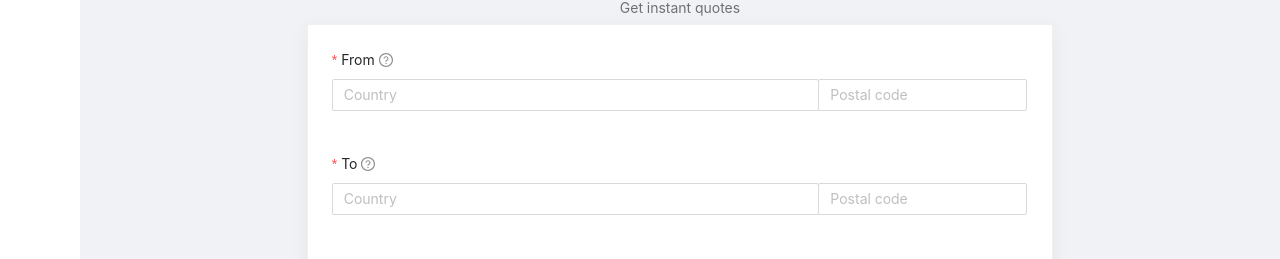
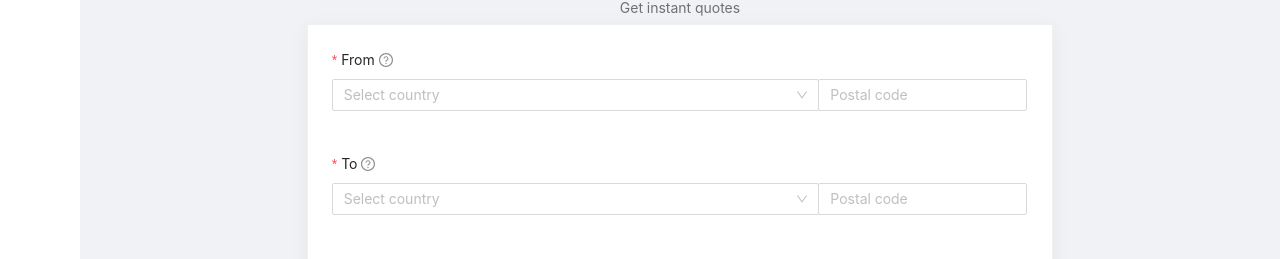
Before and after one commit to zulnabil/react-ant, a React (Create React App) app: page / in a window 1280 px wide. Shown: the part 381-640 px from the top of the page. Built offline with nearby package versions, Linux system fonts and the light colour scheme.

Commit message:
fix: remove height 100vh at content

```diff
--- a/src/components/layout/AppLayout.js
+++ b/src/components/layout/AppLayout.js
@@ -53,7 +53,7 @@ const AppLayout = (props) => {
           style={{
             margin: "24px 16px",
             padding: 24,
-            height: "100vh",
+            minHeight: "100vh",
           }}
         >
           {props.children}
--- a/src/pages/dashboard/Dashboard.js
+++ b/src/pages/dashboard/Dashboard.js
@@ -1,4 +1,4 @@
-import { Row, Col, Card, Typography, Button, Form, Input } from "antd"
+import { Row, Col, Card, Typography, Button, Form, Input, Select } from "antd"
 
 import classes from "./Dashboard.module.css"
 
@@ -58,22 +58,40 @@ function Dashboard() {
                 >
                   <Input.Group compact>
                     <Form.Item
-                      name={["country", "postal-code"]}
+                      name={"from-country"}
                       rules={[
                         { required: true, message: "Country is required" },
                       ]}
                       style={{ width: "70%" }}
                     >
-                      <Input placeholder="Country" />
+                      <Select
+                        showSearch
+                        style={{ width: "100%" }}
+                        placeholder="Select country"
+                        optionFilterProp="children"
+                        filterOption={(input, option) =>
+                          option.children
+                            .toLowerCase()
+                            .indexOf(input.toLowerCase()) >= 0
+                        }
+                      >
+                        <Select.Option value="indonesia">
+                          Indonesia
+                        </Select.Option>
+                        <Select.Option value="singapore">
+                          Singapore
+                        </Select.Option>
+                        <Select.Option value="malaysia">Malaysia</Select.Option>
+                      </Select>
                     </Form.Item>
                     <Form.Item
-                      name={["country", "postal-code"]}
+                      name={"from-postal-code"}
                       rules={[
                         { required: true, message: "Postal code is required" },
                       ]}
                       style={{ width: "30%" }}
                     >
-                      <Input placeholder="Postal code" />
+                      <Input type="number" placeholder="Postal code" />
                     </Form.Item>
                   </Input.Group>
                 </Form.Item>
@@ -86,22 +104,40 @@ function Dashboard() {
                 >
                   <Input.Group compact>
                     <Form.Item
-                      name={["country", "postal-code"]}
+                      name={"to-country"}
                       rules={[
                         { required: true, message: "Country is required" },
                       ]}
                       style={{ width: "70%" }}
                     >
-                      <Input placeholder="Country" />
+                      <Select
+                        showSearch
+                        style={{ width: "100%" }}
+                        placeholder="Select country"
+                        optionFilterProp="children"
+                        filterOption={(input, option) =>
+                          option.children
+                            .toLowerCase()
+                            .indexOf(input.toLowerCase()) >= 0
+                        }
+                      >
+                        <Select.Option value="indonesia">
+                          Indonesia
+                        </Select.Option>
+                        <Select.Option value="singapore">
+                          Singapore
+                        </Select.Option>
+                        <Select.Option value="malaysia">Malaysia</Select.Option>
+                      </Select>
                     </Form.Item>
                     <Form.Item
-                      name={["country", "postal-code"]}
+                      name={"to-postal-code"}
                       rules={[
                         { required: true, message: "Postal code is required" },
                       ]}
                       style={{ width: "30%" }}
                     >
-                      <Input placeholder="Postal code" />
+                      <Input type="number" placeholder="Postal code" />
                     </Form.Item>
                   </Input.Group>
                 </Form.Item>
@@ -112,7 +148,7 @@ function Dashboard() {
                   tooltip="What is the weight of the package in kilogram"
                   style={{ marginBottom: 18 }}
                 >
-                  <Input placeholder="Weight (in kg)" />
+                  <Input type="number" placeholder="Weight (in kg)" />
                 </Form.Item>
 
                 <Row justify="center">
```
